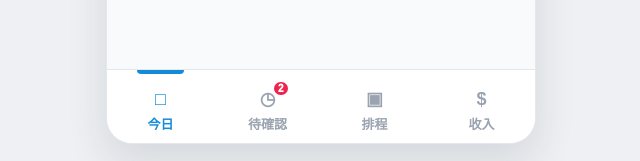
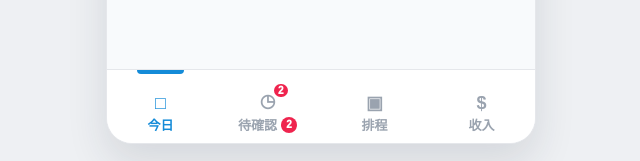
Before and after one commit to qazvyok-glitch/hair-booking, a Next.js app: page /designer/preview-v2 in a window 1280 px wide. Shown: the part 636-797 px from the top of the page, without its empty margins (319-959 px from the left). Built offline with nearby package versions, Linux system fonts and the light colour scheme.

Commit message:
Show pending badge beside tab label

```diff
--- a/app/designer/preview-v2/page.tsx
+++ b/app/designer/preview-v2/page.tsx
@@ -304,6 +304,8 @@ export default function DesignerPreviewV2Page() {
         .tab-icon { width: 24px; height: 24px; display: inline-flex; align-items: center; justify-content: center; font-size: 18px; line-height: 1; font-weight: 850; }
         .tab-icon-wrap { position: relative; display: inline-flex; }
         .tab-badge { position: absolute; top: -7px; right: -10px; min-width: 17px; height: 17px; border-radius: 999px; background: #ef244e; color: #fff; border: 2px solid #fff; display: inline-flex; align-items: center; justify-content: center; padding: 0 4px; font-size: 10px; line-height: 1; font-weight: 950; box-sizing: border-box; }
+        .tab-label-wrap { display: inline-flex; align-items: center; justify-content: center; gap: 4px; line-height: 1; }
+        .tab-label-badge { min-width: 16px; height: 16px; border-radius: 999px; background: #ef244e; color: #fff; display: inline-flex; align-items: center; justify-content: center; padding: 0 4px; font-size: 10px; line-height: 1; font-weight: 950; box-sizing: border-box; }
         .modal-backdrop { position: fixed; inset: 0; background: rgba(15,23,42,.42); display: flex; justify-content: center; align-items: flex-end; padding: 18px; z-index: 20; }
         .modal-panel { width: 100%; max-width: 430px; background: #fff; border-radius: 22px; padding: 18px; box-shadow: 0 18px 40px rgba(15,23,42,.25); }
         .modal-header { display: flex; justify-content: space-between; align-items: flex-start; gap: 14px; margin-bottom: 16px; }
@@ -1072,7 +1074,10 @@ function BottomTabs({ activeTab, pendingCount, onChange }: { activeTab: TabKey;
             <span className="tab-icon">{tab.icon}</span>
             {tab.key === "pending" && pendingCount > 0 && <span className="tab-badge">{pendingCount}</span>}
           </span>
-          {tab.label}
+          <span className="tab-label-wrap">
+            {tab.label}
+            {tab.key === "pending" && pendingCount > 0 && <span className="tab-label-badge">{pendingCount}</span>}
+          </span>
         </button>
       ))}
     </nav>
```
